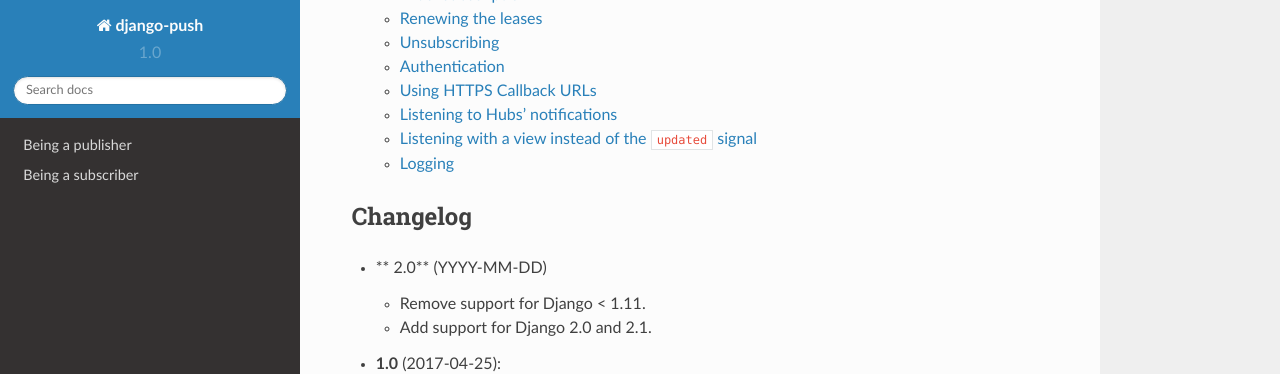
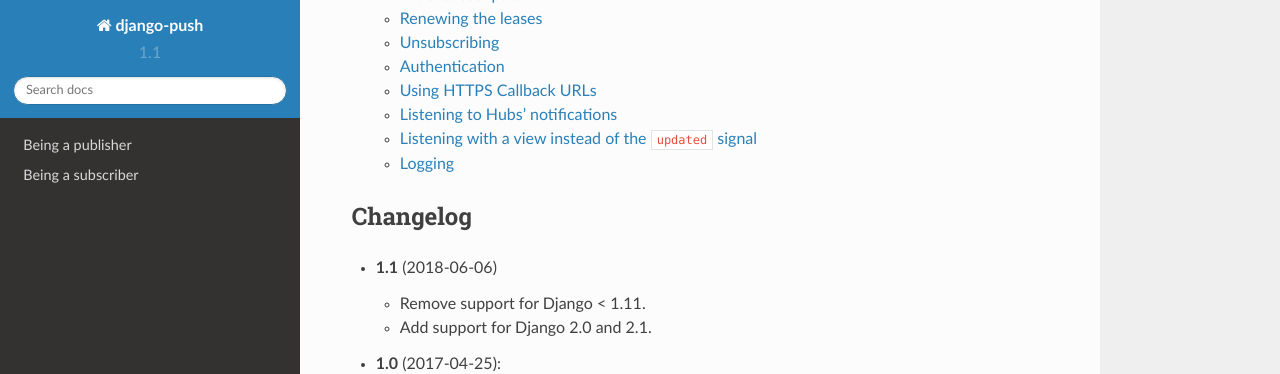
Before and after one commit to brutasse/django-push, a Sphinx documentation site: the page built from docs/index.rst, in a window 1280 px wide and 900 px high, scrolled down 944 px. Shown: the top 374 px of the window. Built offline with Sphinx 7.4.7 and the Read the Docs theme 2.0.0, drawn with Linux system fonts in a browser that asks for light colours.

Commit message:
project: bump version and dev status

```diff
--- a/django_push/__init__.py
+++ b/django_push/__init__.py
@@ -1,3 +1,3 @@
-__version__ = '1.0'
+__version__ = '1.1'
 
 UA = 'django-push/{0}'.format(__version__)
--- a/docs/conf.py
+++ b/docs/conf.py
@@ -47,9 +47,9 @@
 # built documents.
 #
 # The short X.Y version.
-version = '1.0'
+version = '1.1'
 # The full version, including alpha/beta/rc tags.
-release = '1.0'
+release = '1.1'
 
 # The language for content autogenerated by Sphinx. Refer to documentation
 # for a list of supported languages.
--- a/docs/index.rst
+++ b/docs/index.rst
@@ -49,7 +49,7 @@
 Changelog
 ---------
 
-* ** 2.0** (YYYY-MM-DD)
+* **1.1** (2018-06-06)
 
   * Remove support for Django < 1.11.
 
--- a/setup.py
+++ b/setup.py
@@ -23,7 +23,7 @@
         'requests',
     ],
     classifiers=[
-        'Development Status :: 4 - Beta',
+        'Development Status :: 5 - Production/Stable',
         'Environment :: Web Environment',
         'Framework :: Django',
         'Framework :: Django :: 1.11',
```
